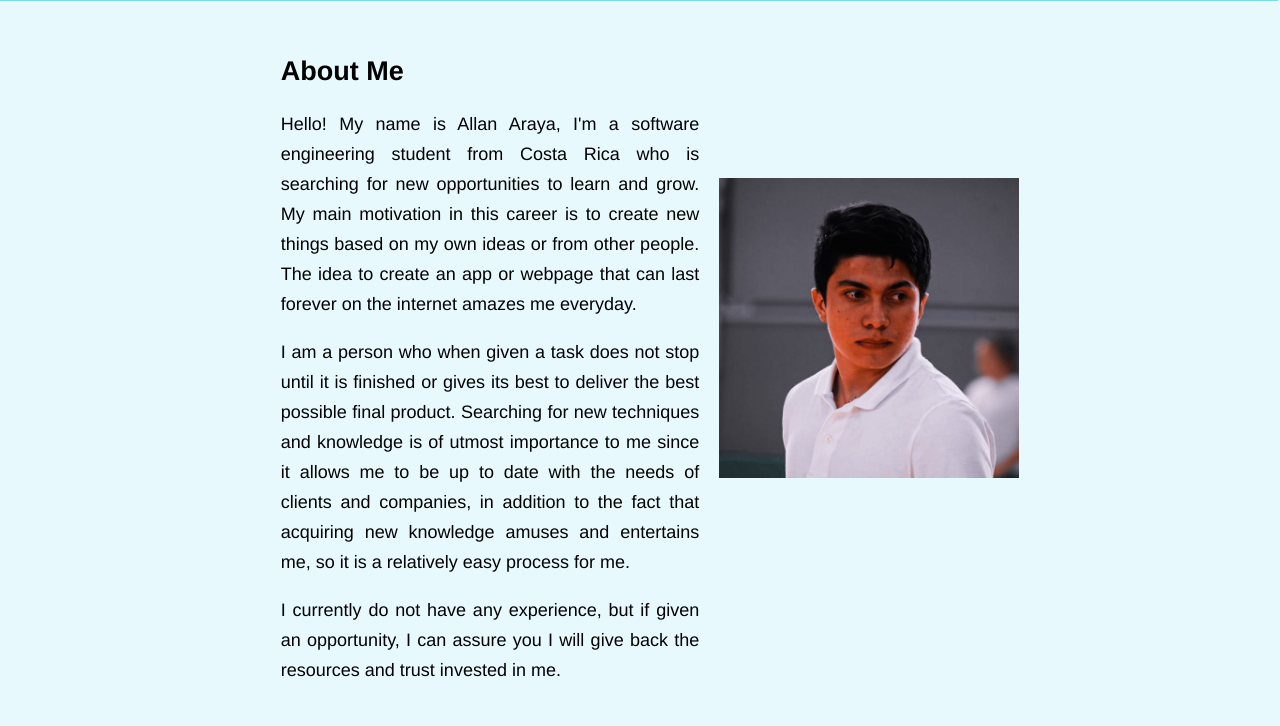
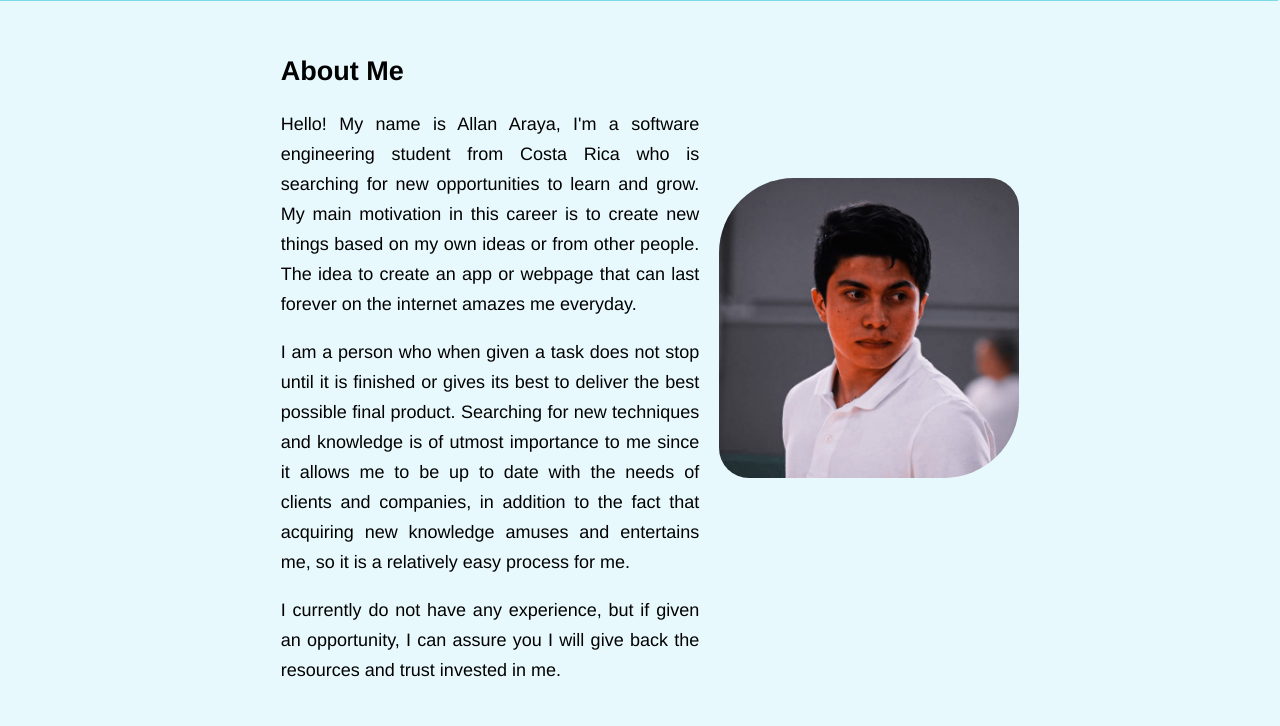
Before and after one commit to allanreyesara/allanreyesara.github.io, a website: page index.html in a window 1280 px wide. Shown: the part 74-800 px from the top of the page. Drawn offline with Linux system fonts and the light colour scheme.

Commit message:
Photo style change

```diff
--- a/style.css
+++ b/style.css
@@ -74,6 +74,7 @@ nav h2 {
     margin: auto;
     float: right;
     flex-shrink: 1;
+    border-radius: 25% 10%;;
 }
 
     /* Projects */
```
